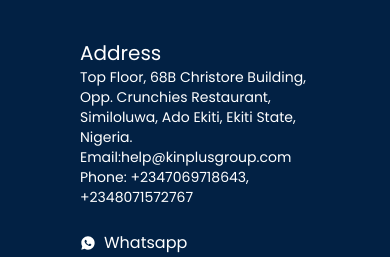
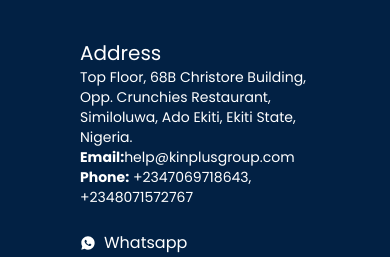
Before and after one commit to obere4u/Kinplu-Tech, a React (Vite) app: page / in a window 390 px wide. Shown: the part 4643-4900 px from the top of the page. Built offline with nearby package versions, Linux system fonts and the light colour scheme.

Commit message:
Made the phone and email paragraph bold

```diff
--- a/src/containers/footer/Footer.jsx
+++ b/src/containers/footer/Footer.jsx
@@ -76,8 +76,12 @@ export default function Footer() {
               <p className="text-xl">Address</p>
               <p className="text-sm">
                 Top Floor, 68B Christore Building, Opp. Crunchies Restaurant,
-                Similoluwa, Ado Ekiti, Ekiti State, Nigeria. <span>Email:</span>
-                help@kinplusgroup.com <span>Phone:</span> +2347069718643,
+                Similoluwa, Ado Ekiti, Ekiti State, Nigeria.
+                <br />
+                <span className="font-bold">Email:</span>
+                help@kinplusgroup.com
+                <br />
+                <span className="font-bold">Phone:</span> +2347069718643,
                 +2348071572767
               </p>
             </div>
```
